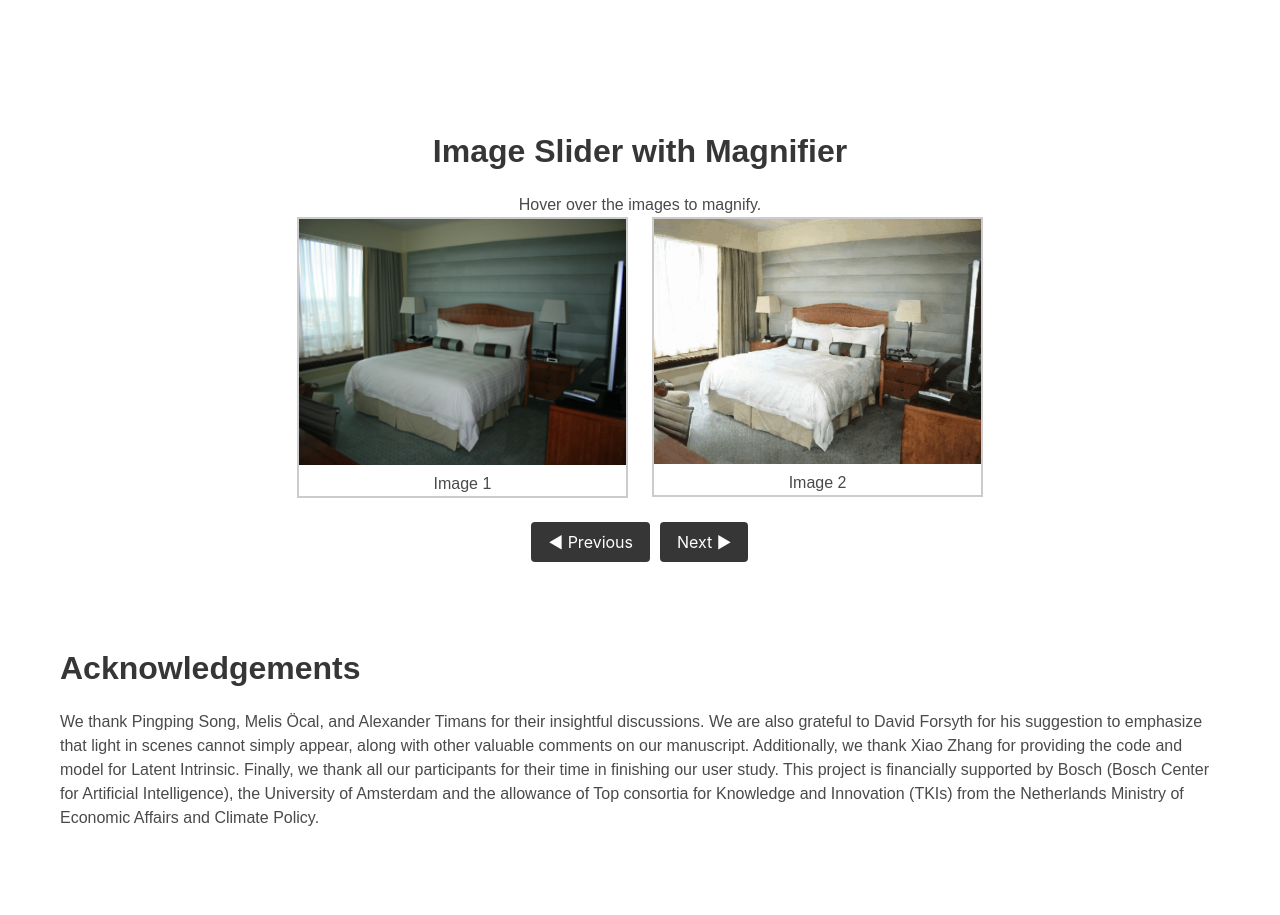
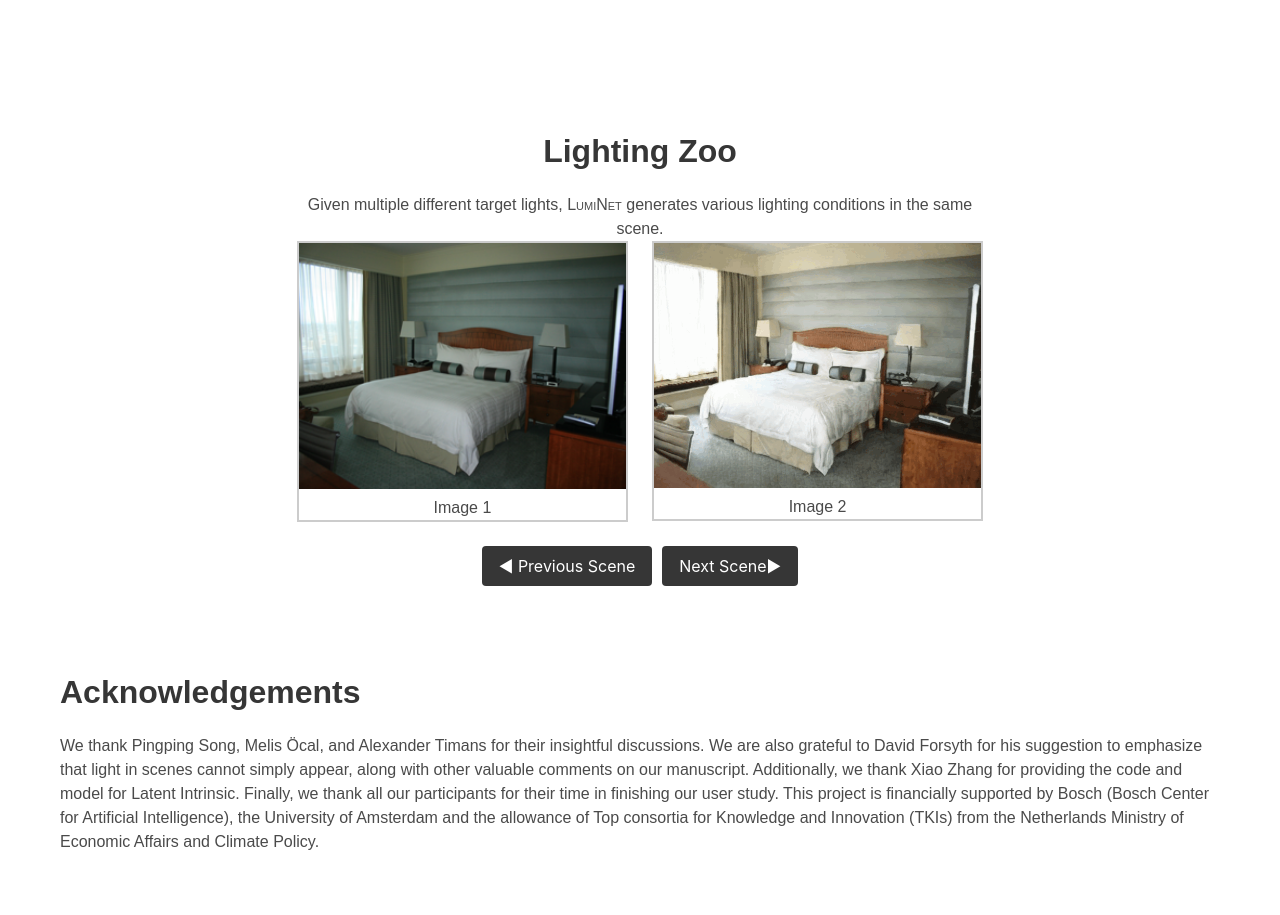
Before and after one commit to Luminet-relight/Luminet-relight.github.io, a plain HTML site: page index.html in a window 1280 px wide. Shown: the part 2680-3595 px from the top of the page. Drawn offline with nearby package versions, Linux system fonts and the light colour scheme; some icons are missing; files whose address does not match are found by name; a web font is replaced by a local one.

Commit message:
Add files via upload

```diff
--- a/index.html
+++ b/index.html
@@ -413,8 +413,8 @@
   <div class="container is-max-desktop">
     <div class="columns is-centered has-text-centered">
       <div class="column is-three-fifths">
-        <h2 class="title is-3">Image Slider with Magnifier</h2>
-        <p>Hover over the images to magnify.</p>
+        <h2 class="title is-3">Lighting Zoo</h2>
+        <p>Given multiple different target lights, <span class="dnerf">LumiNet</span> generates various lighting conditions in the same scene.</p>
 
         <div class="columns is-centered">
           <div class="column is-half">
@@ -434,8 +434,8 @@
         </div>
 
         <div class="controls">
-          <button id="prev-slide" class="button is-dark">◀ Previous</button>
-          <button id="next-slide" class="button is-dark">Next ▶</button>
+          <button id="prev-slide" class="button is-dark">◀ Previous Scene</button>
+          <button id="next-slide" class="button is-dark">Next Scene▶</button>
         </div>
       </div>
     </div>
```
